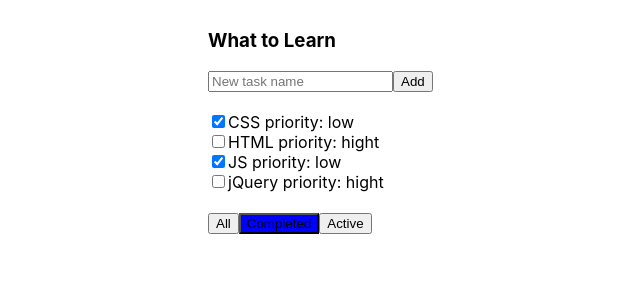
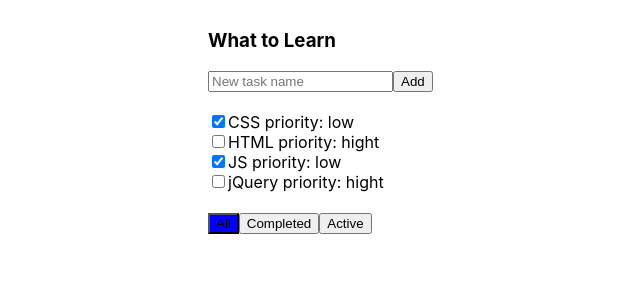
Before and after one commit to AlexandrDubiaga/TodoList, a React (Create React App) app: page / in a window 1280 px wide. Shown: the top 300 px of the page, without its empty margins (192-832 px from the left). Built offline with nearby package versions, Linux system fonts and the light colour scheme.

Commit message:
fix app js collor button

```diff
--- a/src/App.js
+++ b/src/App.js
@@ -5,19 +5,20 @@
 import TodoListFooter from "./TodoListFooter";
 
 class App extends React.Component {
-    tasks = [{title: "CSS", isDone: true,priority:'low'},
-        {title: "HTML", isDone: false,priority:'hight'},
-        {title: "JS", isDone: true,priority:'low'},
-        {title: "jQuery", isDone: false,priority:'hight'}
+    tasks = [{title: "CSS", isDone: true, priority: 'low'},
+        {title: "HTML", isDone: false, priority: 'hight'},
+        {title: "JS", isDone: true, priority: 'low'},
+        {title: "jQuery", isDone: false, priority: 'hight'}
     ]
+    filterValue = "All";
     render = () => {
 
         return (
             <div className="App">
                 <div className="todoList">
-                    <TodoListHeader />
-                    <TodoListTasks tasks={this.tasks} />
-                    <TodoListFooter  filterValue={"Completed"} />
+                    <TodoListHeader/>
+                    <TodoListTasks tasks={this.tasks}/>
+                    <TodoListFooter filterValue={this.filterValue}/>
                 </div>
             </div>
         );
```
